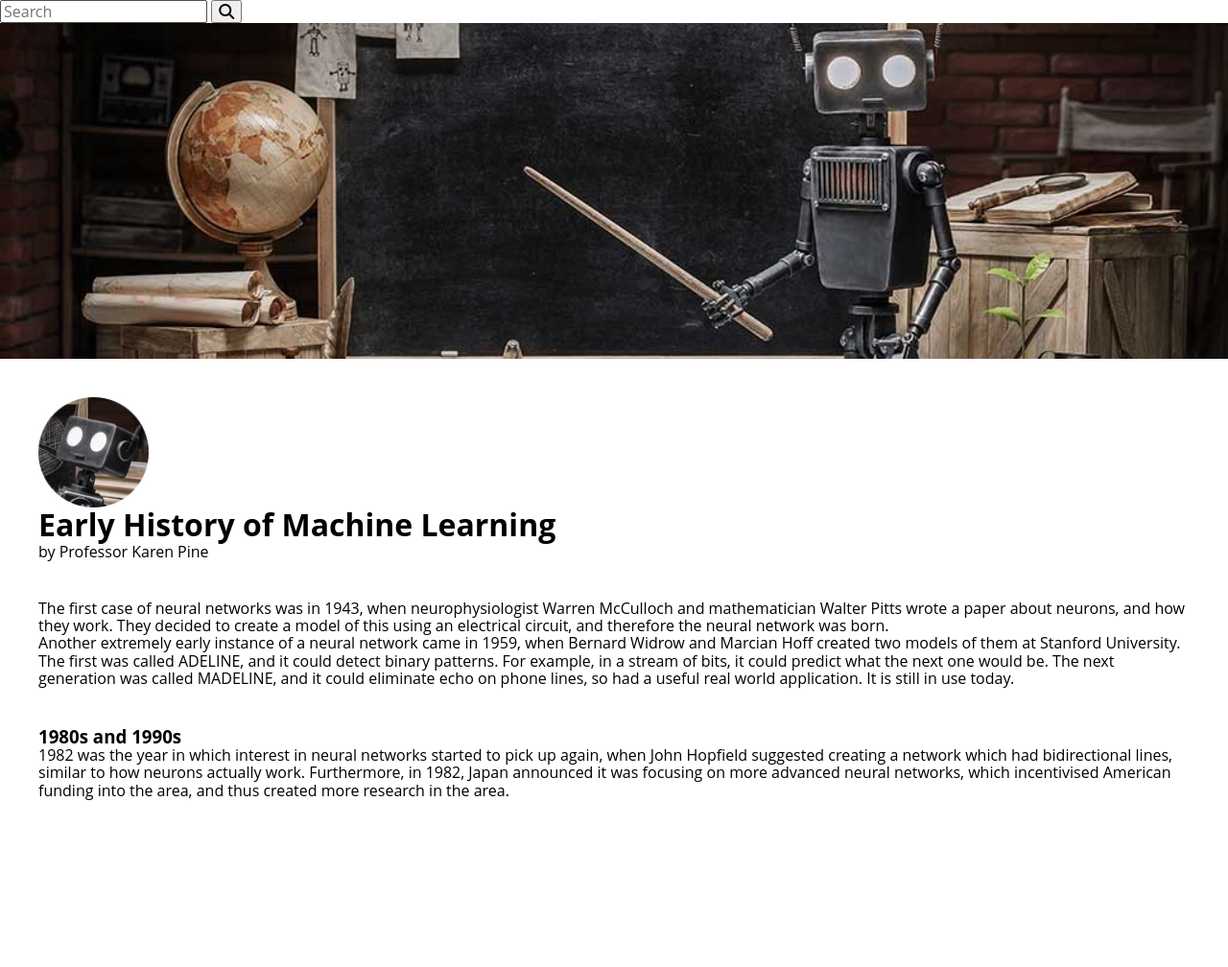
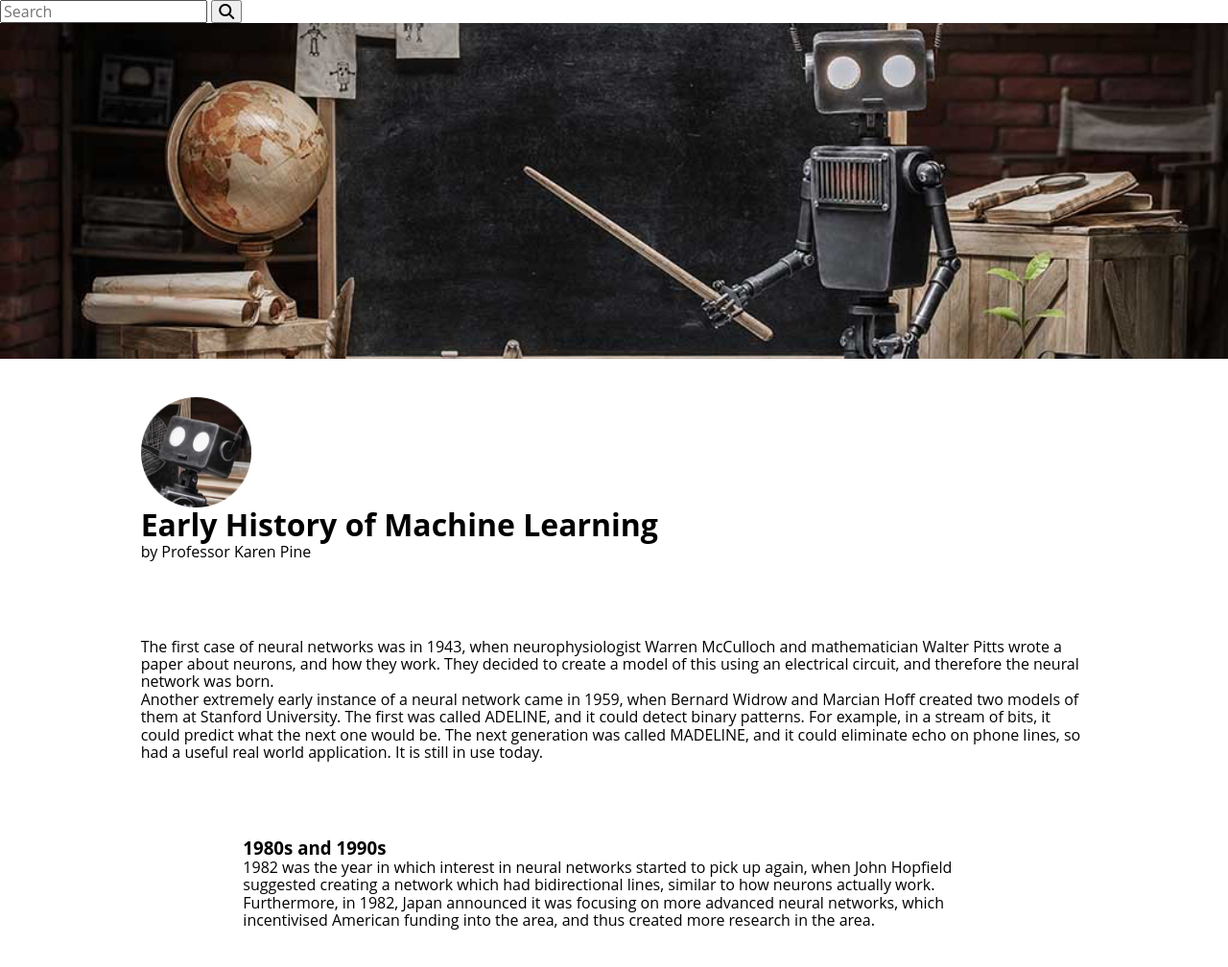
Before and after one commit to hjb34/in-class-demo, a plain HTML site: page deploy/index.html in a window 1280 px wide. Shown: the top 1008 px of the page at 96% size. Drawn offline with nearby package versions, Linux system fonts and the light colour scheme.

Commit message:
css grid layout history section

```diff
--- a/deploy/css/styles.css
+++ b/deploy/css/styles.css
@@ -377,7 +377,22 @@ ul li {
   grid-area: hero;
 }
 .content .history {
+  display: grid;
   grid-area: history;
+}
+@media (min-width: 768px) {
+  .content .history {
+    grid-template-columns: repeat(12, 1fr);
+  }
+  .content .history .history-header {
+    grid-column: 2/12;
+  }
+  .content .history .history-content {
+    grid-column: 2/12;
+  }
+  .content .history .secondary {
+    grid-column: 3/11;
+  }
 }
 .content .hero-2 {
   grid-area: hero-2;
--- a/deploy/index.html
+++ b/deploy/index.html
@@ -51,7 +51,7 @@
 												is still in use today.
 											</p>
 										</article>
-										<article class="history-content">
+										<article class="history-content secondary">
 											<h3>1980s and 1990s</h3>
 											<p>
 												1982 was the year in which interest in neural networks started to pick up
```
Also changed, not shown: 1 other file.
